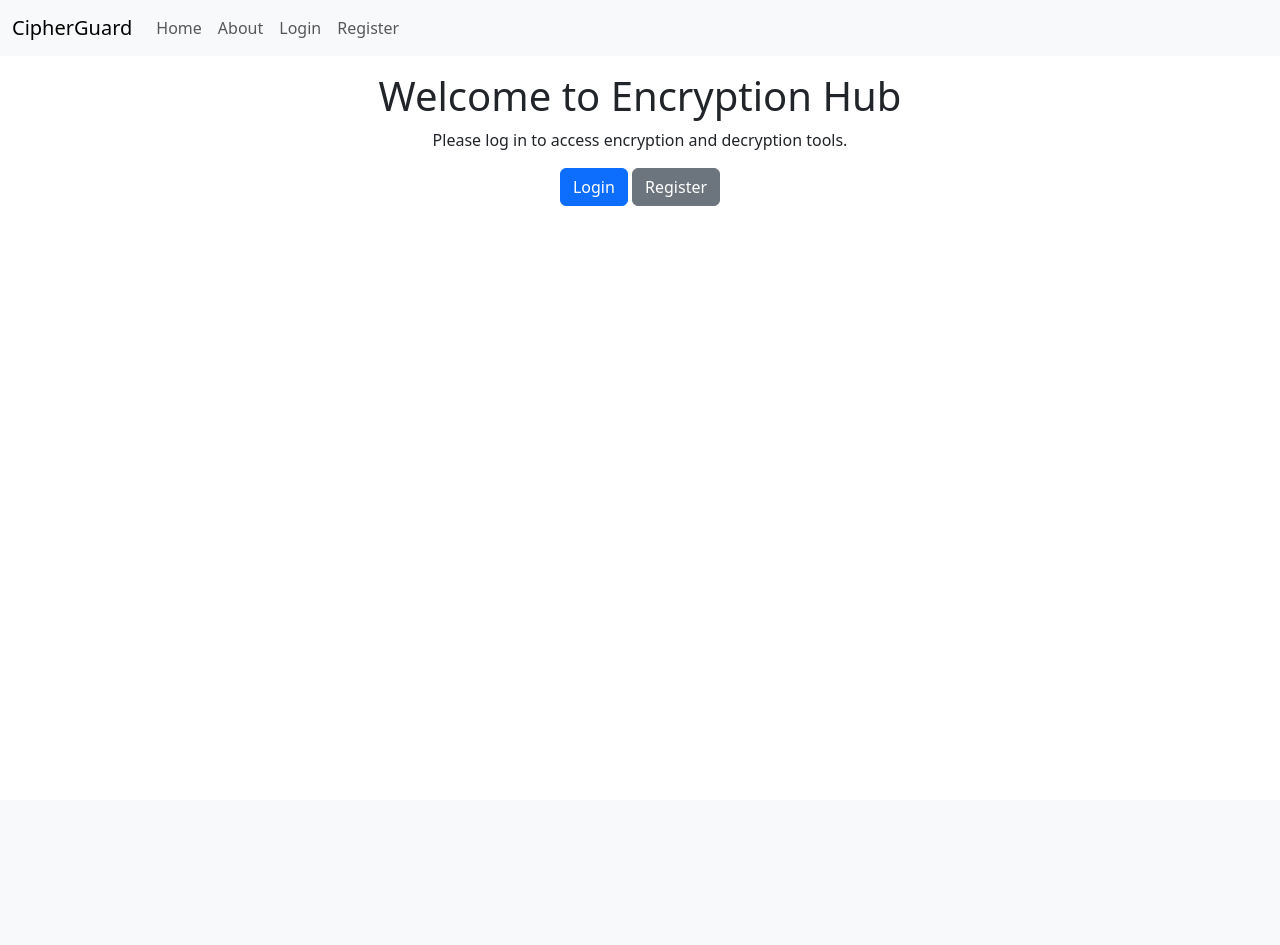
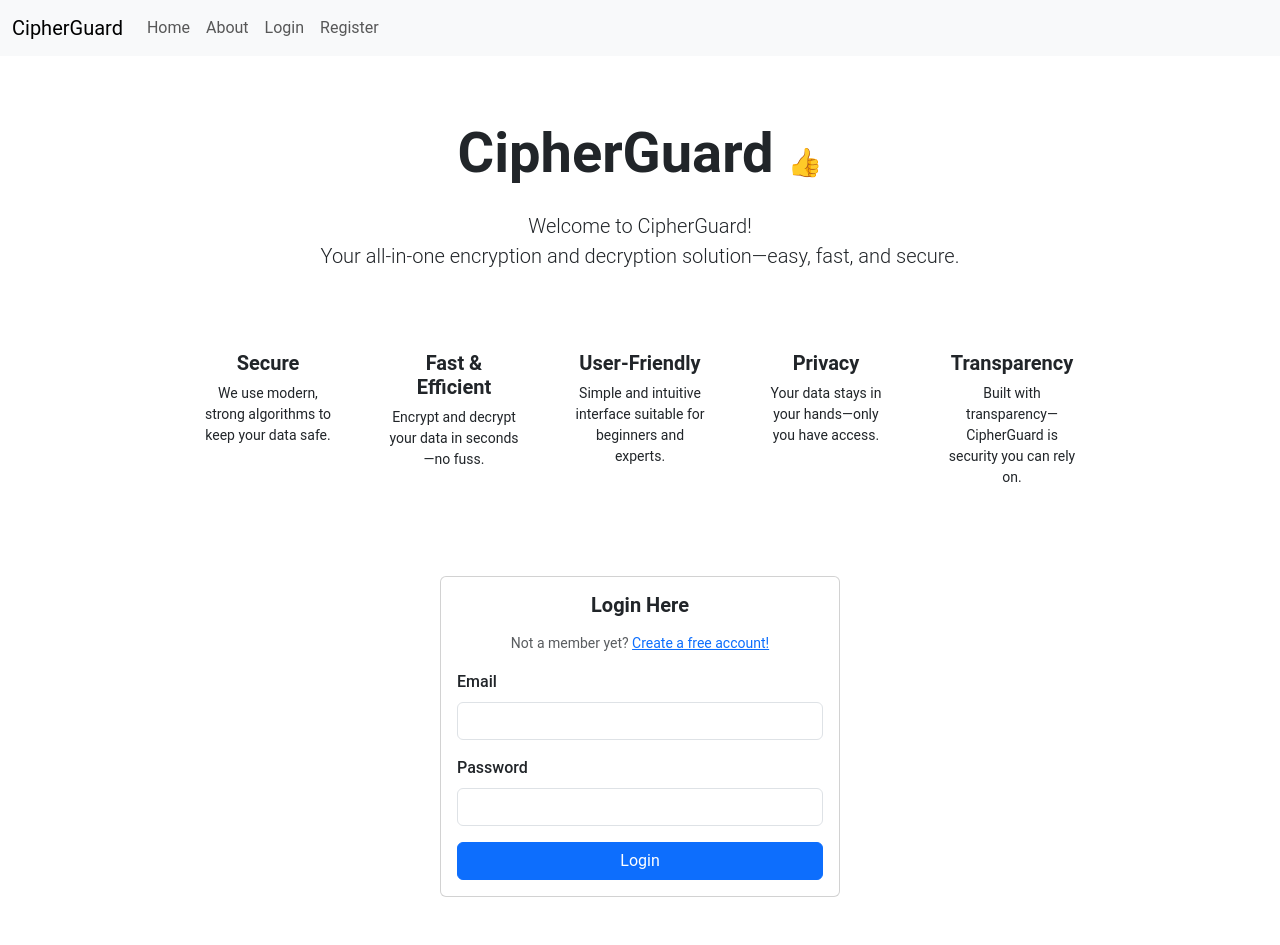
Before and after one commit to rmwebb2/NewEncryptionHub, a Flask app: page / in a window 1280 px wide. Before the commit the page ends 206 px from the top, so only its background shows below. Run offline with Flask 3, Linux system fonts and the light colour scheme.

Commit message:
adds stylesheet with Bootstrap

```diff
--- a/static/css/style.css
+++ b/static/css/style.css
@@ -0,0 +1,21 @@
+/* Example custom styles */
+body {
+    font-family: "Roboto", sans-serif; /* or any preferred font */
+  }
+
+  h1.display-4 {
+    font-weight: 700;
+  }
+
+  .card-title {
+    font-weight: 600;
+  }
+
+  .card .form-label {
+    font-weight: 500;
+  }
+
+  /* Tweak spacing around the icons */
+  .card-body .mb-3 {
+    margin-bottom: 1rem;
+  }
--- a/templates/base.html
+++ b/templates/base.html
@@ -9,6 +9,7 @@
     rel="stylesheet"
     href="https://cdn.jsdelivr.net/npm/bootstrap@5.3.0/dist/css/bootstrap.min.css"
   />
+  <!-- Your custom stylesheet (place it after Bootstrap) -->
   <link rel="stylesheet" href="{{ url_for('static', filename='css/style.css') }}">
 </head>
 <body>
@@ -17,7 +18,9 @@
     <div class="container-fluid">
       <a class="navbar-brand" href="{{ url_for('home') }}">CipherGuard</a>
       <!-- Optional: Navbar Toggler for mobile view -->
-      <button class="navbar-toggler" type="button" data-bs-toggle="collapse" data-bs-target="#navbarSupportedContent" aria-controls="navbarSupportedContent" aria-expanded="false" aria-label="Toggle navigation">
+      <button class="navbar-toggler" type="button" data-bs-toggle="collapse"
+              data-bs-target="#navbarSupportedContent" aria-controls="navbarSupportedContent"
+              aria-expanded="false" aria-label="Toggle navigation">
         <span class="navbar-toggler-icon"></span>
       </button>
       <div class="collapse navbar-collapse" id="navbarSupportedContent">
@@ -50,7 +53,7 @@
 
   <!-- Flash Messages -->
   <div class="container mt-3">
-    {% with messages = get_flashed_messages(with_categories=True) %}
+    {% with messages = get_flashed_messages(with_categories=true) %}
       {% if messages %}
         {% for category, message in messages %}
           <div class="alert alert-{{ category }}">{{ message }}</div>
--- a/templates/home.html
+++ b/templates/home.html
@@ -1,10 +1,100 @@
-<!-- templates/home.html -->
 {% extends "base.html" %}
 {% block content %}
-<div class="text-center">
-  <h1>Welcome to Encryption Hub</h1>
-  <p>Please log in to access encryption and decryption tools.</p>
-  <a class="btn btn-primary" href="{{ url_for('login') }}">Login</a>
-  <a class="btn btn-secondary" href="{{ url_for('register') }}">Register</a>
+<div class="container text-center py-5">
+  <!-- Page Title / Logo -->
+  <h1 class="display-4 mb-4">CipherGuard <span class="fs-3">👍</span></h1>
+  <p class="lead mb-5">
+    Welcome to CipherGuard! <br />
+    Your all-in-one encryption and decryption solution—easy, fast, and secure.
+  </p>
+
+  <!-- Feature Icons / Descriptions -->
+  <div class="row justify-content-center mb-5">
+    <div class="col-md-2 col-6 mb-4">
+      <div class="card border-0">
+        <div class="card-body">
+          <div class="mb-3">
+            <!-- Example icon (use Font Awesome or Bootstrap Icons) -->
+            <i class="bi bi-shield-lock fs-1"></i>
+          </div>
+          <h5 class="card-title fw-bold">Secure</h5>
+          <p class="card-text small">
+            We use modern, strong algorithms to keep your data safe.
+          </p>
+        </div>
+      </div>
+    </div>
+    <div class="col-md-2 col-6 mb-4">
+      <div class="card border-0">
+        <div class="card-body">
+          <div class="mb-3">
+            <i class="bi bi-lightning fs-1"></i>
+          </div>
+          <h5 class="card-title fw-bold">Fast &amp; Efficient</h5>
+          <p class="card-text small">
+            Encrypt and decrypt your data in seconds—no fuss.
+          </p>
+        </div>
+      </div>
+    </div>
+    <div class="col-md-2 col-6 mb-4">
+      <div class="card border-0">
+        <div class="card-body">
+          <div class="mb-3">
+            <i class="bi bi-people fs-1"></i>
+          </div>
+          <h5 class="card-title fw-bold">User-Friendly</h5>
+          <p class="card-text small">
+            Simple and intuitive interface suitable for beginners and experts.
+          </p>
+        </div>
+      </div>
+    </div>
+    <div class="col-md-2 col-6 mb-4">
+      <div class="card border-0">
+        <div class="card-body">
+          <div class="mb-3">
+            <i class="bi bi-eye-slash fs-1"></i>
+          </div>
+          <h5 class="card-title fw-bold">Privacy</h5>
+          <p class="card-text small">
+            Your data stays in your hands—only you have access.
+          </p>
+        </div>
+      </div>
+    </div>
+    <div class="col-md-2 col-6 mb-4">
+      <div class="card border-0">
+        <div class="card-body">
+          <div class="mb-3">
+            <i class="bi bi-check2-square fs-1"></i>
+          </div>
+          <h5 class="card-title fw-bold">Transparency</h5>
+          <p class="card-text small">
+            Built with transparency—CipherGuard is security you can rely on.
+          </p>
+        </div>
+      </div>
+    </div>
+  </div>
+
+  <!-- Login Box -->
+  <div class="card mx-auto" style="max-width: 400px;">
+    <div class="card-body">
+      <h5 class="card-title mb-3">Login Here</h5>
+      <p class="small text-muted">Not a member yet? <a href="{{ url_for('register') }}">Create a free account!</a></p>
+      <form method="POST" action="{{ url_for('login') }}">
+        <div class="mb-3 text-start">
+          <label for="email" class="form-label">Email</label>
+          <input type="email" class="form-control" id="email" name="email" required />
+        </div>
+        <div class="mb-3 text-start">
+          <label for="password" class="form-label">Password</label>
+          <input type="password" class="form-control" id="password" name="password" required />
+        </div>
+        <button type="submit" class="btn btn-primary w-100">Login</button>
+      </form>
+    </div>
+  </div>
 </div>
 {% endblock %}
```
